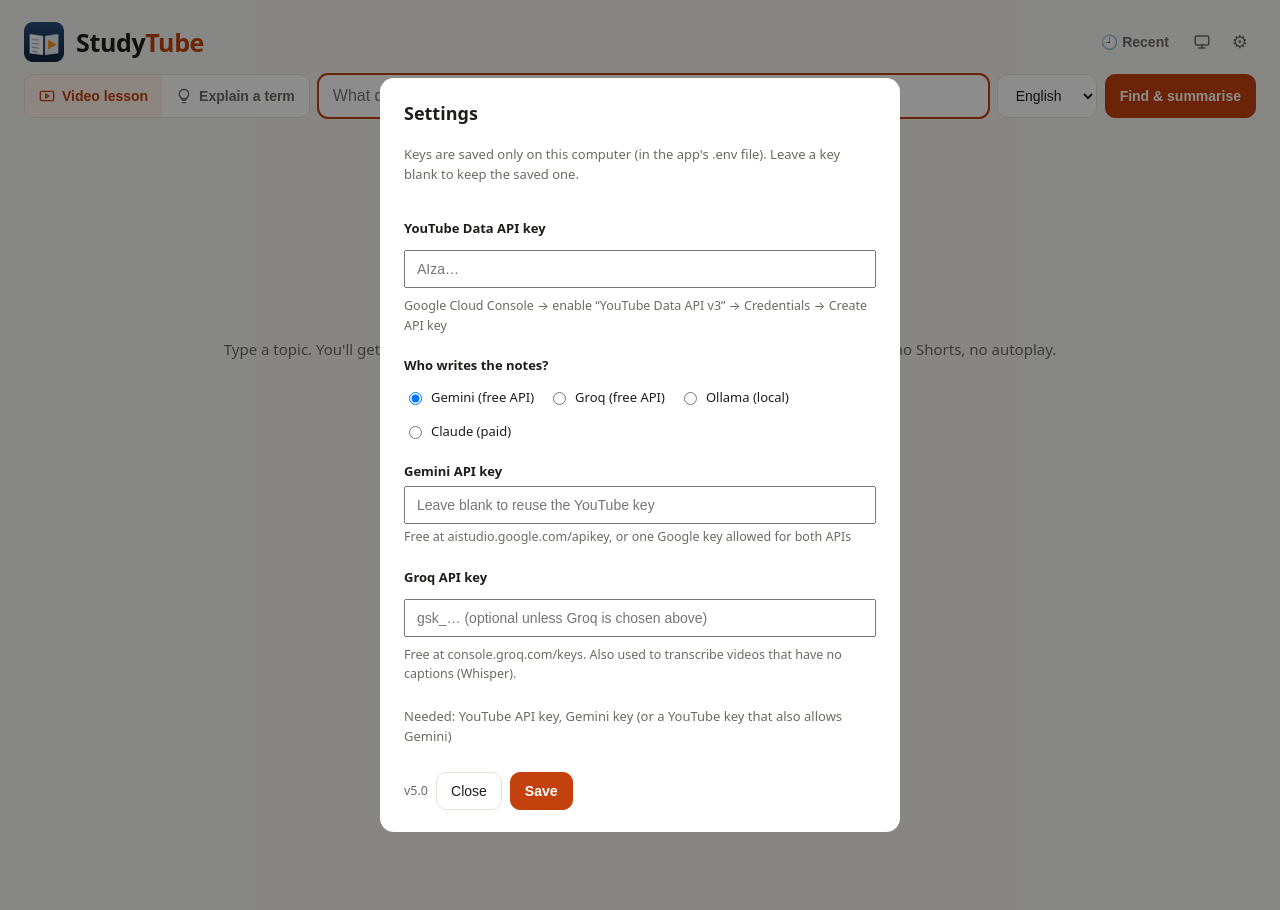
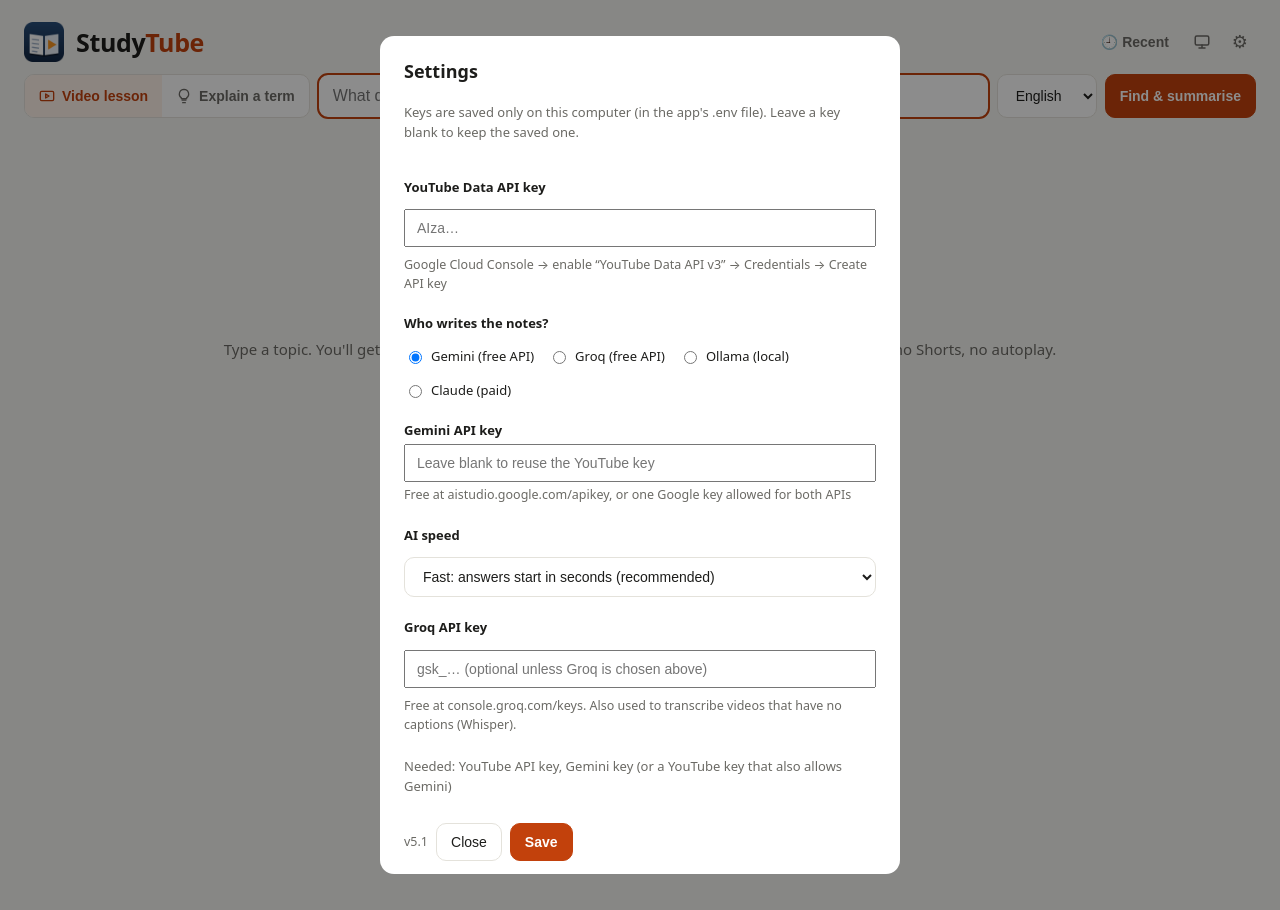
Before and after one commit to Harshverdhan-Soni/StudyTube, a Flask app: page / in a window 1280 px wide. Run offline with Flask 3, Linux system fonts and the light colour scheme; data that the repository does not hold is empty.

Commit message:
v5.1: faster Gemini (low thinking), silent-model fallback, AI speed setting

```diff
--- a/app.py
+++ b/app.py
@@ -124,6 +124,10 @@ def post_with_retry(url, tries=3, **kw):
 
 
 # ---------------------------------------------------------------- LLM providers
+class ThinkingRejected(Exception):
+    """The model does not accept the thinking setting we sent."""
+
+
 class ModelBusy(Exception):
     """The model is overloaded / unavailable / unknown: worth trying another one."""
 
@@ -135,6 +139,8 @@ def open_stream(url, tries=2, **kw):
         r = requests.post(url, stream=True, timeout=timeout, **kw)
         if r.status_code not in (429, 500, 502, 503, 504) or attempt == tries - 1:
             break
+        if r.status_code == 429 and "quota" in r.text.lower():
+            break                      # a used-up quota won't recover in 3 seconds: switch model now
         r.close()
         wait = r.headers.get("retry-after")
         time.sleep(min(float(wait), 6) if wait and wait.replace(".", "").isdigit() else 3)
@@ -148,6 +154,8 @@ def open_stream(url, tries=2, **kw):
         detail = r.text[:200]
     if r.status_code in (404, 429, 500, 502, 503, 504):
         raise ModelBusy(f"{host} {r.status_code}: {detail}")
+    if r.status_code == 400 and "think" in detail.lower():
+        raise ThinkingRejected(detail)
     raise RuntimeError(f"{host} returned {r.status_code}: {detail}")
 
 
@@ -170,6 +178,29 @@ def gemini_models(fast):
     return out[:2] if fast else out   # ranking is optional: don't spend long on it
 
 
+# Gemini "thinks" before it writes; by default that can take a minute or more on long inputs.
+# SPEED: fast (default) | balanced | thorough. 2.5 models use thinkingBudget, newer ones thinkingLevel.
+SPEED_LEVEL = {"fast": "minimal", "balanced": "low", "thorough": None}
+SPEED_BUDGET = {"fast": 0, "balanced": 1024, "thorough": None}
+NO_THINKING_CFG = set()          # models that rejected our setting (remembered while the app runs)
+
+
+def thinking_config(model, fast):
+    speed = "fast" if fast else cfg("AI_SPEED", "fast").lower()
+    if model in NO_THINKING_CFG or speed not in SPEED_LEVEL:
+        return None
+    if "2.5" in model or "2.0" in model:
+        b = SPEED_BUDGET[speed]
+        return None if b is None else {"thinkingBudget": b}
+    lvl = SPEED_LEVEL[speed]
+    return None if lvl is None else {"thinkingLevel": lvl}
+
+
+def first_wait(fast):
+    """Seconds to wait for the first words before trying the next model."""
+    return int(cfg("FIRST_TOKEN_TIMEOUT", "25" if fast else "75"))
+
+
 def llm_stream(system, prompt, max_tokens=4000, youtube_url=None, fast=False, use=None, json_mode=False):
     """Yield the answer in small text chunks as it is written.
     May also yield {"switch": message} when it has to fall back to another model."""
@@ -187,21 +218,46 @@ def llm_stream(system, prompt, max_tokens=4000, youtube_url=None, fast=False, us
         models, last = gemini_models(fast), None
         for i, model in enumerate(models):
             if i:
-                yield {"switch": f"{models[i-1]} is busy, trying {model}…"}
+                yield {"switch": f"{models[i-1]} is slow or busy, trying {model}…"}
+            t0, started = time.time(), False
+            for attempt in (1, 2):                    # 2nd attempt only if the thinking setting was rejected
+                cfg_body = json.loads(json.dumps(body))
+                tc = thinking_config(model, fast)
+                if tc:
+                    cfg_body["generationConfig"]["thinkingConfig"] = tc
+                try:
+                    r = open_stream(
+                        f"https://generativelanguage.googleapis.com/v1beta/models/{model}:streamGenerateContent?alt=sse",
+                        headers={"x-goog-api-key": gemini_key(), "Content-Type": "application/json"},
+                        json=cfg_body, timeout=(15, 180 if youtube_url else first_wait(fast)))
+                    break
+                except ThinkingRejected as e:
+                    app.logger.info("model %s rejected thinking config %s: %s", model, tc, e)
+                    NO_THINKING_CFG.add(model)
+                    r = None
+                except (ModelBusy, requests.exceptions.Timeout, requests.exceptions.ConnectionError) as e:
+                    last, r = e, None
+                    app.logger.info("gemini model %s unavailable: %s", model, e)
+                    break
+            if r is None:
+                continue
             try:
-                r = open_stream(
-                    f"https://generativelanguage.googleapis.com/v1beta/models/{model}:streamGenerateContent?alt=sse",
-                    headers={"x-goog-api-key": gemini_key(), "Content-Type": "application/json"},
-                    json=body, timeout=(15, 60 if fast else 300))
-            except ModelBusy as e:
-                last = e
-                app.logger.info("gemini model %s unavailable: %s", model, e)
+                for ev in sse_json(r):
+                    for c in ev.get("candidates") or []:
+                        for pt in c.get("content", {}).get("parts", []):
+                            if pt.get("text") and not pt.get("thought"):
+                                if not started:
+                                    started = True
+                                    app.logger.info("gemini %s first words after %.1fs (thinking=%s)",
+                                                    model, time.time() - t0, thinking_config(model, fast))
+                                yield pt["text"]
+            except (requests.exceptions.Timeout, requests.exceptions.ConnectionError) as e:
+                if started:
+                    raise RuntimeError(f"the connection to Gemini dropped mid-answer ({e})")
+                last = ModelBusy(f"{model} sent nothing for {first_wait(fast)} s")
+                app.logger.info("gemini model %s silent for %ss, moving on", model, first_wait(fast))
                 continue
-            for ev in sse_json(r):
-                for c in ev.get("candidates") or []:
-                    for pt in c.get("content", {}).get("parts", []):
-                        if pt.get("text") and not pt.get("thought"):
-                            yield pt["text"]
+            app.logger.info("gemini %s finished in %.1fs", model, time.time() - t0)
             return
         raise ModelBusy(f"All free Gemini models are busy right now ({last}).")
 
@@ -495,8 +551,10 @@ def video_events(query, video, out_lang, alternatives, redo=False):
     else:
         yield ev("stage", pct=30, step="transcript", msg="Reading the video's captions…")
         try:
+            t_cap = time.time()
             segs, lang = captions_transcript(video)
             blocks = transcript_blocks(segs)
+            app.logger.info("captions for %s in %.1fs (%d chars)", video["id"], time.time() - t_cap, sum(map(len, blocks)))
         except BadTranscript as e:
             yield ev("stage", pct=32, step="transcript", msg=f"{e}, so they won't be used. Getting a proper transcript…")
         except Exception as e:
@@ -573,7 +631,9 @@ def search_events(query, out_lang):
                 return
             yield ev("stage", pct=15, step="pick",
                      msg=f"Found {len(found)} videos. Picking the best one for studying…")
+            t_rank = time.time()
             candidates = rerank(query, found)
+            app.logger.info("ranking took %.1fs", time.time() - t_rank)
             cache_put(skey, candidates)
 
         for v in candidates[:4]:
@@ -1101,7 +1161,7 @@ def save_env(updates):
     os.environ.update(updates)
 
 
-APP_VERSION = "5.0"
+APP_VERSION = "5.1"
 
 
 def settings_state():
@@ -1112,7 +1172,7 @@ def settings_state():
     if not provider_has_key(p):
         missing.append({"gemini": "Gemini key (or a YouTube key that also allows Gemini)",
                         "groq": "Groq key", "anthropic": "Anthropic key"}.get(p, p))
-    return dict(provider=p, ollama_model=cfg("OLLAMA_MODEL", "llama3.1"),
+    return dict(provider=p, ollama_model=cfg("OLLAMA_MODEL", "llama3.1"), speed=cfg("AI_SPEED", "fast").lower(),
                 has={f: bool(cfg(env)) for f, env in KEY_FIELDS.items()},
                 missing=missing, ready=not missing, version=APP_VERSION,
                 env_file=str(ENV_FILE))
@@ -1138,6 +1198,8 @@ def post_settings():
         upd["LLM_PROVIDER"] = b["provider"]
     if (b.get("ollama_model") or "").strip():
         upd["OLLAMA_MODEL"] = b["ollama_model"].strip()
+    if b.get("speed") in ("fast", "balanced", "thorough"):
+        upd["AI_SPEED"] = b["speed"]
     if upd:
         try:
             save_env(upd)
--- a/templates/index.html
+++ b/templates/index.html
@@ -377,6 +377,12 @@
     <input type="password" id="s_ak" placeholder="sk-ant-…" autocomplete="off"></div>
   <div data-for="ollama"><label>Ollama model</label>
     <input type="text" id="s_om" placeholder="llama3.1"></div>
+  <label for="s_speed">AI speed</label>
+  <select id="s_speed" style="width:100%">
+    <option value="fast">Fast: answers start in seconds (recommended)</option>
+    <option value="balanced">Balanced: a little more reasoning</option>
+    <option value="thorough">Thorough: deepest reasoning, can take a minute or more</option>
+  </select>
   <label>Groq API key <small data-ok="groq_key"></small></label>
   <input type="password" id="s_qk" placeholder="gsk_… (optional unless Groq is chosen above)" autocomplete="off">
   <small>Free at console.groq.com/keys. Also used to transcribe videos that have no captions (Whisper).</small>
@@ -1177,6 +1183,7 @@ function openSetup(){
   document.querySelectorAll("[data-ok]").forEach(el => el.textContent = settings?.has?.[el.dataset.ok] ? "✓ saved" : "");
   document.querySelector(`input[name=prov][value=${settings?.provider || "gemini"}]`).checked = true;
   $("#s_om").value = settings?.ollama_model || "";
+  $("#s_speed").value = settings?.speed || "fast";
   syncProv(); $("#setup").classList.remove("hidden");
 }
 function sMsg(text, kind){
@@ -1201,7 +1208,8 @@ $("#sf").onsubmit = async e => {
     const r = await fetch("/api/settings", {method:"POST", headers:{"Content-Type":"application/json"},
       body: JSON.stringify({youtube_key:$("#s_yt").value, gemini_key:$("#s_gk").value,
         groq_key:$("#s_qk").value, anthropic_key:$("#s_ak").value,
-        provider:document.querySelector("input[name=prov]:checked").value, ollama_model:$("#s_om").value})});
+        provider:document.querySelector("input[name=prov]:checked").value, ollama_model:$("#s_om").value,
+        speed:$("#s_speed").value})});
     const s = await r.json();
     if (!r.ok) throw new Error(s.error || ("HTTP " + r.status));
     settings = s;
```
